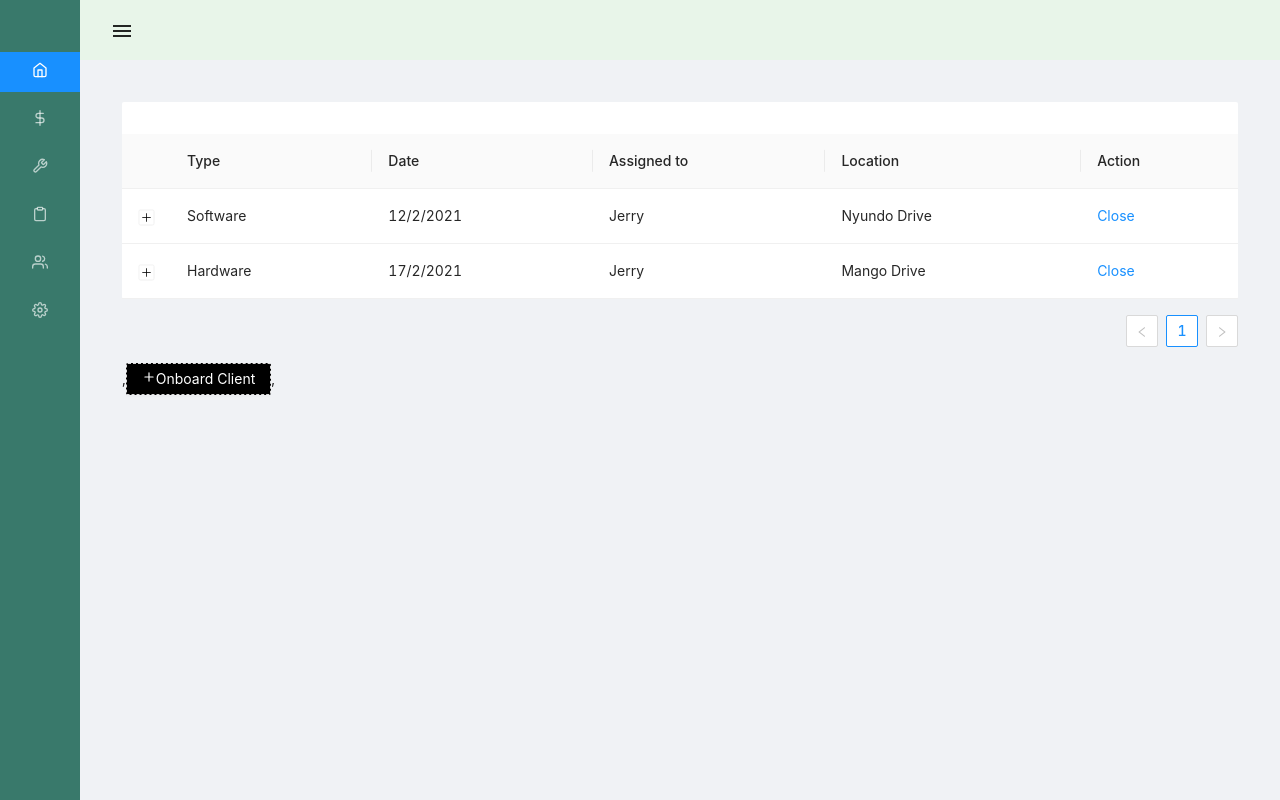
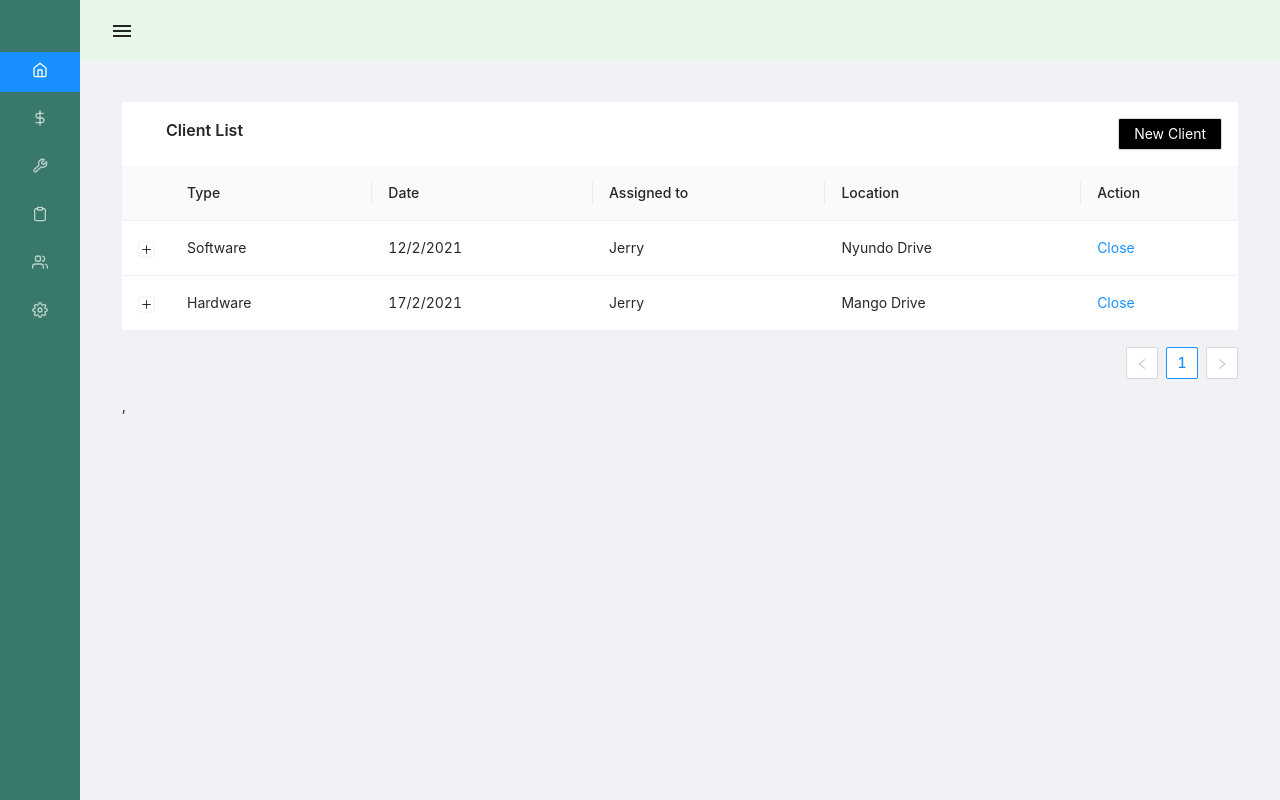
Before and after one commit to njeririziki/Admin-Console, a Next.js app: page /onboarding in a window 1280 px wide. Built offline with nearby package versions, Linux system fonts and the light colour scheme.

Commit message:
Fix:client page

```diff
--- a/components/Ribbon.js
+++ b/components/Ribbon.js
@@ -5,7 +5,7 @@ import {Plus} from 'react-feather'
 
 const Ribbon = ({openModal,buttonName,tableTitle}) => {
     return (
-        <div style={{  display:'flex',justifyContent:'space-between'}}>
+        <div style={{  display:'flex',justifyContent:'space-between',paddingLeft:' 2em '}}>
          <Typography.Title level={5}>
              {tableTitle}
              </Typography.Title>
--- a/components/tables/Expandable.js
+++ b/components/tables/Expandable.js
@@ -35,10 +35,9 @@ import { Grid,Table,Typography} from 'antd';
            {item.number? <p> Invoice Number: {item.number}</p>: null}
            {item.date? <p>Date: {item.date}</p>: ''}
            {item.amount? <p>Amount:{item.amount}</p>: null}
-            {item.status? <p>Status: {item.status}</p>: ''}
+           {item.status? <p>Status: {item.status}</p>: ''}
            {item.description? <p> Description: {item.description}</p>:''}
-
-             </Typography.Text>): (item=> <p>{item.description}</p>)
+          </Typography.Text>): (item=> <p>{item.description}</p>)
         }}
         dataSource={data}
 
--- a/pages/onboarding/index.js
+++ b/pages/onboarding/index.js
@@ -2,7 +2,7 @@ import React, {useState} from 'react';
 import Layout from '@/components/Layout'
 import {Space} from 'antd'
 import NestedTable from '@/components/tables/Expandable'
-import Button from '@/components/AddButton'
+import Ribbon from '@/components/Ribbon'
 import OnboardForm from '@/components/Modal/OnboardForm'
 
 const columns = [
@@ -49,9 +49,10 @@ const Onboarding = () => {
   const [visible, setVisible] = useState(false)
     return (
     <div>
-       <NestedTable data={data} columns={columns} />,
+       <NestedTable data={data} columns={columns}
+       title={<Ribbon  tableTitle='Client List' buttonName='New Client' openModal={()=>setVisible(true)}/>}/>,
 
-            <Button buttonName='Onboard Client' openModal={()=>setVisible(true)} />,
+
             <OnboardForm visible={visible} onCancel={()=>setVisible(false)}/>
 
     </div> );
```
Also changed, not shown: components/Cards/ClientDetails.js (+12 -7 lines), pages/issues/index.js (+4 -3 lines).
